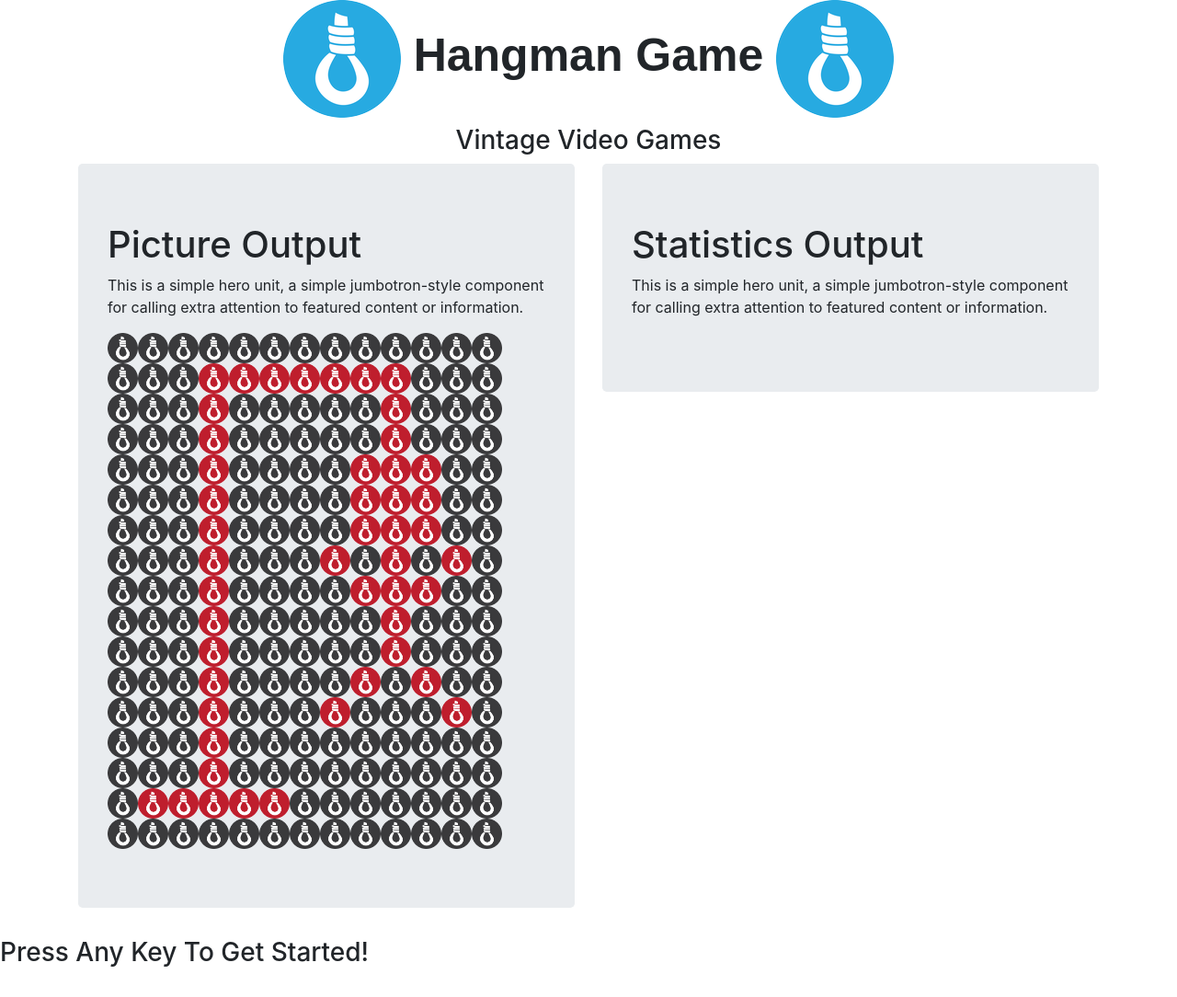
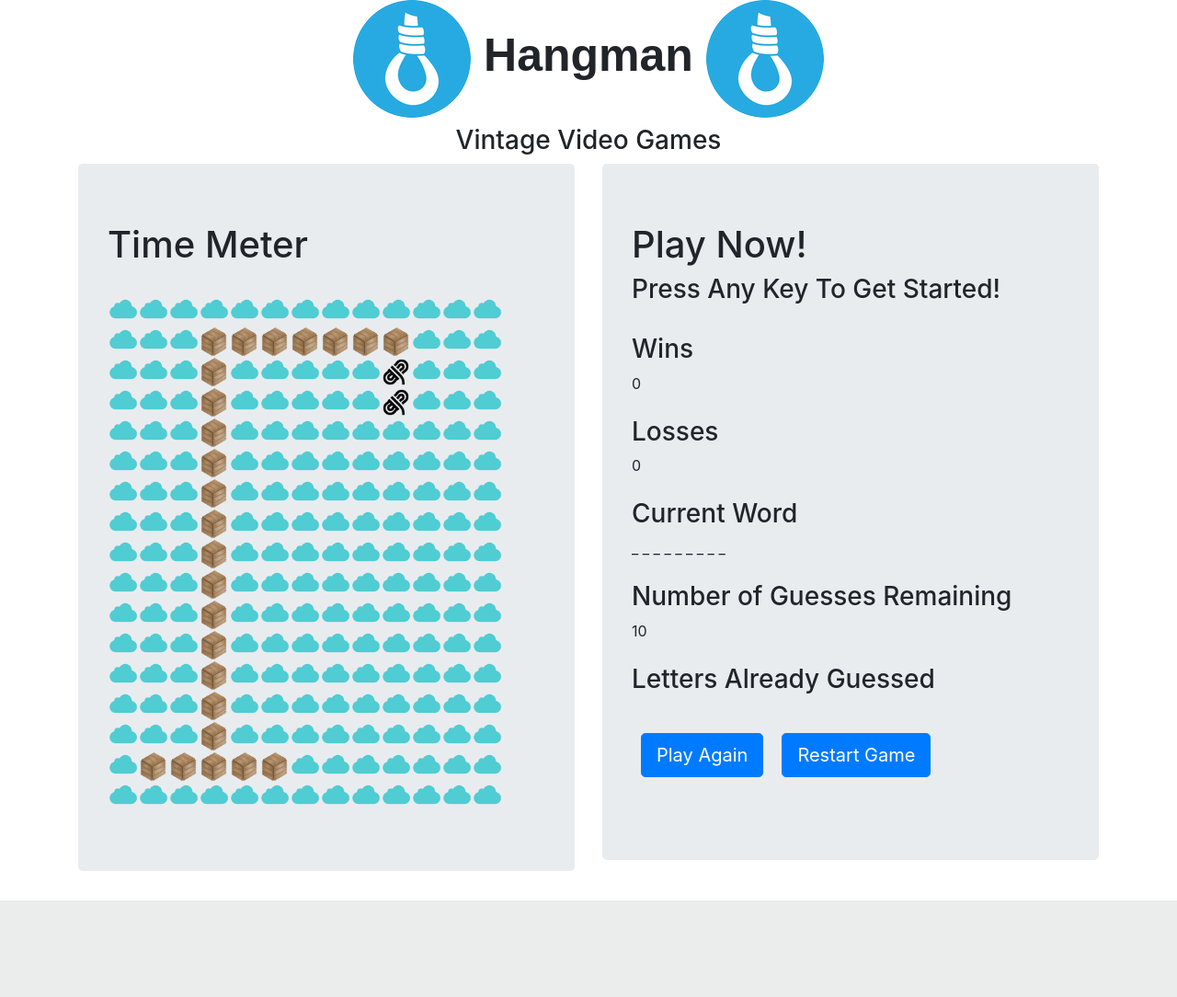
Before and after one commit to joeida/Hangman, a PHP site: page / in a window 1280 px wide. Shown: the top 1084 px of the page at 92% size. After the commit the page ends 979 px from the top, so only its background shows below. Run offline with PHP 8.4, Linux system fonts and the light colour scheme; some libraries are stand-ins or nearby versions; some web fonts are replaced.

Commit message:
added images to assets

```diff
--- a/assets/css/style.css
+++ b/assets/css/style.css
@@ -15,3 +15,15 @@
   height: 33px;
   width: 33px;
 }
+#play-again,
+#restart-game {
+  margin: 10px;
+}
+#winPhoto img {
+  height: 200px;
+  width: 200px;
+}
+#lossPhoto img {
+  height: 200px;
+  width: 200px;
+}
--- a/index.html
+++ b/index.html
@@ -24,7 +24,7 @@
         <div class="row">
             <div class="col-sm-12">
                 <div class="page-header">
-                    <h1><img src="assets/images/Hangman-Game.png" alt="hangman-image"> Hangman Game <img src="assets/images/Hangman-Game.png" alt="hangman-image"></h1>
+                    <h1><img src="assets/images/Hangman-Game.png" alt="hangman-image"> Hangman <img src="assets/images/Hangman-Game.png" alt="hangman-image"></h1>
                     <h3>Vintage Video Games</h3>
                 </div>
             </div>
@@ -35,108 +35,101 @@
         <div class="row">
             <div class="col-sm-6">
                 <div class="jumbotron">
-                  <h1>Picture Output</h1>
-                  <p>This is a simple hero unit, a simple jumbotron-style component for calling extra attention to featured content or information.</p>
+                  <h1>Time Meter</h1>
+                  <br>
                   <div class="row">
                       <div class="col-sm-12">
-                          <img src="assets/images/Hangman-Game-grey.png"><img src="assets/images/Hangman-Game-grey.png"><img src="assets/images/Hangman-Game-grey.png"><img src="assets/images/Hangman-Game-grey.png"><img src="assets/images/Hangman-Game-grey.png"><img src="assets/images/Hangman-Game-grey.png"><img src="assets/images/Hangman-Game-grey.png"><img src="assets/images/Hangman-Game-grey.png"><img src="assets/images/Hangman-Game-grey.png"><img src="assets/images/Hangman-Game-grey.png"><img src="assets/images/Hangman-Game-grey.png"><img src="assets/images/Hangman-Game-grey.png"><img src="assets/images/Hangman-Game-grey.png">
+                          <img src="assets/images/cloud.png"><img src="assets/images/cloud.png"><img src="assets/images/cloud.png"><img src="assets/images/cloud.png"><img src="assets/images/cloud.png"><img src="assets/images/cloud.png"><img src="assets/images/cloud.png"><img src="assets/images/cloud.png"><img src="assets/images/cloud.png"><img src="assets/images/cloud.png"><img src="assets/images/cloud.png"><img src="assets/images/cloud.png"><img src="assets/images/cloud.png">
+                      </div>
+                      <div id="winPhoto" style="display:none;"></div>
+                      <div id="lossPhoto" style="display:none;"></div>
+                  </div>
+                  <div class="row">
+                      <div class="col-sm-12">
+                          <img src="assets/images/cloud.png"><img src="assets/images/cloud.png"><img src="assets/images/cloud.png"><img src="assets/images/wood.png"><img src="assets/images/wood.png"><img src="assets/images/wood.png"><img src="assets/images/wood.png"><img src="assets/images/wood.png"><img src="assets/images/wood.png"><img src="assets/images/wood.png"><img src="assets/images/cloud.png"><img src="assets/images/cloud.png"><img src="assets/images/cloud.png">
                       </div>
                   </div>
                   <div class="row">
                       <div class="col-sm-12">
-                          <img src="assets/images/Hangman-Game-grey.png"><img src="assets/images/Hangman-Game-grey.png"><img src="assets/images/Hangman-Game-grey.png"><img src="assets/images/Hangman-Game-red.png"><img src="assets/images/Hangman-Game-red.png"><img src="assets/images/Hangman-Game-red.png"><img src="assets/images/Hangman-Game-red.png"><img src="assets/images/Hangman-Game-red.png"><img src="assets/images/Hangman-Game-red.png"><img src="assets/images/Hangman-Game-red.png"><img src="assets/images/Hangman-Game-grey.png"><img src="assets/images/Hangman-Game-grey.png"><img src="assets/images/Hangman-Game-grey.png">
+                          <img src="assets/images/cloud.png"><img src="assets/images/cloud.png"><img src="assets/images/cloud.png"><img src="assets/images/wood.png"><img src="assets/images/cloud.png"><img src="assets/images/cloud.png"><img src="assets/images/cloud.png"><img src="assets/images/cloud.png"><img src="assets/images/cloud.png"><img src="assets/images/rope.png"><img src="assets/images/cloud.png"><img src="assets/images/cloud.png"><img src="assets/images/cloud.png">
                       </div>
                   </div>
                   <div class="row">
                       <div class="col-sm-12">
-                          <img src="assets/images/Hangman-Game-grey.png"><img src="assets/images/Hangman-Game-grey.png"><img src="assets/images/Hangman-Game-grey.png"><img src="assets/images/Hangman-Game-red.png"><img src="assets/images/Hangman-Game-grey.png"><img src="assets/images/Hangman-Game-grey.png"><img src="assets/images/Hangman-Game-grey.png"><img src="assets/images/Hangman-Game-grey.png"><img src="assets/images/Hangman-Game-grey.png"><img src="assets/images/Hangman-Game-red.png"><img src="assets/images/Hangman-Game-grey.png"><img src="assets/images/Hangman-Game-grey.png"><img src="assets/images/Hangman-Game-grey.png">
+                          <img src="assets/images/cloud.png"><img src="assets/images/cloud.png"><img src="assets/images/cloud.png"><img src="assets/images/wood.png"><img src="assets/images/cloud.png"><img src="assets/images/cloud.png"><img src="assets/images/cloud.png"><img src="assets/images/cloud.png"><img src="assets/images/cloud.png"><img src="assets/images/rope.png"><img src="assets/images/cloud.png"><img src="assets/images/cloud.png"><img src="assets/images/cloud.png">
                       </div>
                   </div>
                   <div class="row">
                       <div class="col-sm-12">
-                          <img src="assets/images/Hangman-Game-grey.png"><img src="assets/images/Hangman-Game-grey.png"><img src="assets/images/Hangman-Game-grey.png"><img src="assets/images/Hangman-Game-red.png"><img src="assets/images/Hangman-Game-grey.png"><img src="assets/images/Hangman-Game-grey.png"><img src="assets/images/Hangman-Game-grey.png"><img src="assets/images/Hangman-Game-grey.png"><img src="assets/images/Hangman-Game-grey.png"><img src="assets/images/Hangman-Game-red.png"><img src="assets/images/Hangman-Game-grey.png"><img src="assets/images/Hangman-Game-grey.png"><img src="assets/images/Hangman-Game-grey.png">
+                          <img src="assets/images/cloud.png"><img src="assets/images/cloud.png"><img src="assets/images/cloud.png"><img src="assets/images/wood.png"><img src="assets/images/cloud.png"><img src="assets/images/cloud.png"><img src="assets/images/cloud.png"><img src="assets/images/cloud.png"><img src="assets/images/cloud.png" class="default active1"><img src="assets/images/cloud.png" class="default active1"><img src="assets/images/cloud.png" class="default active1"><img src="assets/images/cloud.png"><img src="assets/images/cloud.png">
                       </div>
                   </div>
                   <div class="row">
                       <div class="col-sm-12">
-                          <img src="assets/images/Hangman-Game-grey.png"><img src="assets/images/Hangman-Game-grey.png"><img src="assets/images/Hangman-Game-grey.png"><img src="assets/images/Hangman-Game-red.png"><img src="assets/images/Hangman-Game-grey.png"><img src="assets/images/Hangman-Game-grey.png"><img src="assets/images/Hangman-Game-grey.png"><img src="assets/images/Hangman-Game-grey.png"><img src="assets/images/Hangman-Game-red.png"><img src="assets/images/Hangman-Game-red.png"><img src="assets/images/Hangman-Game-red.png"><img src="assets/images/Hangman-Game-grey.png"><img src="assets/images/Hangman-Game-grey.png">
+                          <img src="assets/images/cloud.png"><img src="assets/images/cloud.png"><img src="assets/images/cloud.png"><img src="assets/images/wood.png"><img src="assets/images/cloud.png"><img src="assets/images/cloud.png"><img src="assets/images/cloud.png"><img src="assets/images/cloud.png"><img src="assets/images/cloud.png" class="default active2"><img src="assets/images/cloud.png" class="default active2"><img src="assets/images/cloud.png" class="default active2"><img src="assets/images/cloud.png"><img src="assets/images/cloud.png">
                       </div>
                   </div>
                   <div class="row">
                       <div class="col-sm-12">
-                          <img src="assets/images/Hangman-Game-grey.png"><img src="assets/images/Hangman-Game-grey.png"><img src="assets/images/Hangman-Game-grey.png"><img src="assets/images/Hangman-Game-red.png"><img src="assets/images/Hangman-Game-grey.png"><img src="assets/images/Hangman-Game-grey.png"><img src="assets/images/Hangman-Game-grey.png"><img src="assets/images/Hangman-Game-grey.png"><img src="assets/images/Hangman-Game-red.png"><img src="assets/images/Hangman-Game-red.png"><img src="assets/images/Hangman-Game-red.png"><img src="assets/images/Hangman-Game-grey.png"><img src="assets/images/Hangman-Game-grey.png">
+                          <img src="assets/images/cloud.png"><img src="assets/images/cloud.png"><img src="assets/images/cloud.png"><img src="assets/images/wood.png"><img src="assets/images/cloud.png"><img src="assets/images/cloud.png"><img src="assets/images/cloud.png"><img src="assets/images/cloud.png"><img src="assets/images/cloud.png" class="default active3"><img src="assets/images/cloud.png" class="default active3"><img src="assets/images/cloud.png" class="default active3"><img src="assets/images/cloud.png"><img src="assets/images/cloud.png">
                       </div>
                   </div>
                   <div class="row">
                       <div class="col-sm-12">
-                          <img src="assets/images/Hangman-Game-grey.png"><img src="assets/images/Hangman-Game-grey.png"><img src="assets/images/Hangman-Game-grey.png"><img src="assets/images/Hangman-Game-red.png"><img src="assets/images/Hangman-Game-grey.png"><img src="assets/images/Hangman-Game-grey.png"><img src="assets/images/Hangman-Game-grey.png"><img src="assets/images/Hangman-Game-grey.png"><img src="assets/images/Hangman-Game-red.png"><img src="assets/images/Hangman-Game-red.png"><img src="assets/images/Hangman-Game-red.png"><img src="assets/images/Hangman-Game-grey.png"><img src="assets/images/Hangman-Game-grey.png">
+                          <img src="assets/images/cloud.png"><img src="assets/images/cloud.png"><img src="assets/images/cloud.png"><img src="assets/images/wood.png"><img src="assets/images/cloud.png"><img src="assets/images/cloud.png"><img src="assets/images/cloud.png"><img src="assets/images/cloud.png" class="default active4"><img src="assets/images/cloud.png"><img src="assets/images/cloud.png" class="default active4"><img src="assets/images/cloud.png"><img src="assets/images/cloud.png" class="default active4"><img src="assets/images/cloud.png">
                       </div>
                   </div>
                   <div class="row">
                       <div class="col-sm-12">
-                          <img src="assets/images/Hangman-Game-grey.png"><img src="assets/images/Hangman-Game-grey.png"><img src="assets/images/Hangman-Game-grey.png"><img src="assets/images/Hangman-Game-red.png"><img src="assets/images/Hangman-Game-grey.png"><img src="assets/images/Hangman-Game-grey.png"><img src="assets/images/Hangman-Game-grey.png"><img src="assets/images/Hangman-Game-red.png"><img src="assets/images/Hangman-Game-grey.png"><img src="assets/images/Hangman-Game-red.png"><img src="assets/images/Hangman-Game-grey.png"><img src="assets/images/Hangman-Game-red.png"><img src="assets/images/Hangman-Game-grey.png">
+                          <img src="assets/images/cloud.png"><img src="assets/images/cloud.png"><img src="assets/images/cloud.png"><img src="assets/images/wood.png"><img src="assets/images/cloud.png"><img src="assets/images/cloud.png"><img src="assets/images/cloud.png"><img src="assets/images/cloud.png"><img src="assets/images/cloud.png" class="default active5"><img src="assets/images/cloud.png" class="default active5"><img src="assets/images/cloud.png" class="default active5"><img src="assets/images/cloud.png"><img src="assets/images/cloud.png">
                       </div>
                   </div>
                   <div class="row">
                       <div class="col-sm-12">
-                          <img src="assets/images/Hangman-Game-grey.png"><img src="assets/images/Hangman-Game-grey.png"><img src="assets/images/Hangman-Game-grey.png"><img src="assets/images/Hangman-Game-red.png"><img src="assets/images/Hangman-Game-grey.png"><img src="assets/images/Hangman-Game-grey.png"><img src="assets/images/Hangman-Game-grey.png"><img src="assets/images/Hangman-Game-grey.png"><img src="assets/images/Hangman-Game-red.png"><img src="assets/images/Hangman-Game-red.png"><img src="assets/images/Hangman-Game-red.png"><img src="assets/images/Hangman-Game-grey.png"><img src="assets/images/Hangman-Game-grey.png">
+                          <img src="assets/images/cloud.png"><img src="assets/images/cloud.png"><img src="assets/images/cloud.png"><img src="assets/images/wood.png"><img src="assets/images/cloud.png"><img src="assets/images/cloud.png"><img src="assets/images/cloud.png"><img src="assets/images/cloud.png"><img src="assets/images/cloud.png"><img src="assets/images/cloud.png" class="default active6"><img src="assets/images/cloud.png"><img src="assets/images/cloud.png"><img src="assets/images/cloud.png">
                       </div>
                   </div>
                   <div class="row">
                       <div class="col-sm-12">
-                          <img src="assets/images/Hangman-Game-grey.png"><img src="assets/images/Hangman-Game-grey.png"><img src="assets/images/Hangman-Game-grey.png"><img src="assets/images/Hangman-Game-red.png"><img src="assets/images/Hangman-Game-grey.png"><img src="assets/images/Hangman-Game-grey.png"><img src="assets/images/Hangman-Game-grey.png"><img src="assets/images/Hangman-Game-grey.png"><img src="assets/images/Hangman-Game-grey.png"><img src="assets/images/Hangman-Game-red.png"><img src="assets/images/Hangman-Game-grey.png"><img src="assets/images/Hangman-Game-grey.png"><img src="assets/images/Hangman-Game-grey.png">
+                          <img src="assets/images/cloud.png"><img src="assets/images/cloud.png"><img src="assets/images/cloud.png"><img src="assets/images/wood.png"><img src="assets/images/cloud.png"><img src="assets/images/cloud.png"><img src="assets/images/cloud.png"><img src="assets/images/cloud.png"><img src="assets/images/cloud.png"><img src="assets/images/cloud.png" class="default active7"><img src="assets/images/cloud.png"><img src="assets/images/cloud.png"><img src="assets/images/cloud.png">
                       </div>
                   </div>
                   <div class="row">
                       <div class="col-sm-12">
-                          <img src="assets/images/Hangman-Game-grey.png"><img src="assets/images/Hangman-Game-grey.png"><img src="assets/images/Hangman-Game-grey.png"><img src="assets/images/Hangman-Game-red.png"><img src="assets/images/Hangman-Game-grey.png"><img src="assets/images/Hangman-Game-grey.png"><img src="assets/images/Hangman-Game-grey.png"><img src="assets/images/Hangman-Game-grey.png"><img src="assets/images/Hangman-Game-grey.png"><img src="assets/images/Hangman-Game-red.png"><img src="assets/images/Hangman-Game-grey.png"><img src="assets/images/Hangman-Game-grey.png"><img src="assets/images/Hangman-Game-grey.png">
+                          <img src="assets/images/cloud.png"><img src="assets/images/cloud.png"><img src="assets/images/cloud.png"><img src="assets/images/wood.png"><img src="assets/images/cloud.png"><img src="assets/images/cloud.png"><img src="assets/images/cloud.png"><img src="assets/images/cloud.png"><img src="assets/images/cloud.png" class="default active8"><img src="assets/images/cloud.png"><img src="assets/images/cloud.png" class="default active8"><img src="assets/images/cloud.png"><img src="assets/images/cloud.png">
                       </div>
                   </div>
                   <div class="row">
                       <div class="col-sm-12">
-                          <img src="assets/images/Hangman-Game-grey.png"><img src="assets/images/Hangman-Game-grey.png"><img src="assets/images/Hangman-Game-grey.png"><img src="assets/images/Hangman-Game-red.png"><img src="assets/images/Hangman-Game-grey.png"><img src="assets/images/Hangman-Game-grey.png"><img src="assets/images/Hangman-Game-grey.png"><img src="assets/images/Hangman-Game-grey.png"><img src="assets/images/Hangman-Game-red.png"><img src="assets/images/Hangman-Game-grey.png"><img src="assets/images/Hangman-Game-red.png"><img src="assets/images/Hangman-Game-grey.png"><img src="assets/images/Hangman-Game-grey.png">
+                          <img src="assets/images/cloud.png"><img src="assets/images/cloud.png"><img src="assets/images/cloud.png"><img src="assets/images/wood.png"><img src="assets/images/cloud.png"><img src="assets/images/cloud.png"><img src="assets/images/cloud.png"><img src="assets/images/cloud.png" class="default active9"><img src="assets/images/cloud.png"><img src="assets/images/cloud.png"><img src="assets/images/cloud.png"><img src="assets/images/cloud.png" class="default active9"><img src="assets/images/cloud.png">
                       </div>
                   </div>
                   <div class="row">
                       <div class="col-sm-12">
-                          <img src="assets/images/Hangman-Game-grey.png"><img src="assets/images/Hangman-Game-grey.png"><img src="assets/images/Hangman-Game-grey.png"><img src="assets/images/Hangman-Game-red.png"><img src="assets/images/Hangman-Game-grey.png"><img src="assets/images/Hangman-Game-grey.png"><img src="assets/images/Hangman-Game-grey.png"><img src="assets/images/Hangman-Game-red.png"><img src="assets/images/Hangman-Game-grey.png"><img src="assets/images/Hangman-Game-grey.png"><img src="assets/images/Hangman-Game-grey.png"><img src="assets/images/Hangman-Game-red.png"><img src="assets/images/Hangman-Game-grey.png">
+                          <img src="assets/images/cloud.png"><img src="assets/images/cloud.png"><img src="assets/images/cloud.png"><img src="assets/images/wood.png"><img src="assets/images/cloud.png"><img src="assets/images/cloud.png"><img src="assets/images/cloud.png"><img src="assets/images/cloud.png"><img src="assets/images/cloud.png"><img src="assets/images/cloud.png"><img src="assets/images/cloud.png"><img src="assets/images/cloud.png"><img src="assets/images/cloud.png">
                       </div>
                   </div>
                   <div class="row">
                       <div class="col-sm-12">
-                          <img src="assets/images/Hangman-Game-grey.png"><img src="assets/images/Hangman-Game-grey.png"><img src="assets/images/Hangman-Game-grey.png"><img src="assets/images/Hangman-Game-red.png"><img src="assets/images/Hangman-Game-grey.png"><img src="assets/images/Hangman-Game-grey.png"><img src="assets/images/Hangman-Game-grey.png"><img src="assets/images/Hangman-Game-grey.png"><img src="assets/images/Hangman-Game-grey.png"><img src="assets/images/Hangman-Game-grey.png"><img src="assets/images/Hangman-Game-grey.png"><img src="assets/images/Hangman-Game-grey.png"><img src="assets/images/Hangman-Game-grey.png">
+                          <img src="assets/images/cloud.png"><img src="assets/images/cloud.png"><img src="assets/images/cloud.png"><img src="assets/images/wood.png"><img src="assets/images/cloud.png"><img src="assets/images/cloud.png"><img src="assets/images/cloud.png"><img src="assets/images/cloud.png"><img src="assets/images/cloud.png"><img src="assets/images/cloud.png"><img src="assets/images/cloud.png"><img src="assets/images/cloud.png"><img src="assets/images/cloud.png">
                       </div>
                   </div>
                   <div class="row">
                       <div class="col-sm-12">
-                          <img src="assets/images/Hangman-Game-grey.png"><img src="assets/images/Hangman-Game-grey.png"><img src="assets/images/Hangman-Game-grey.png"><img src="assets/images/Hangman-Game-red.png"><img src="assets/images/Hangman-Game-grey.png"><img src="assets/images/Hangman-Game-grey.png"><img src="assets/images/Hangman-Game-grey.png"><img src="assets/images/Hangman-Game-grey.png"><img src="assets/images/Hangman-Game-grey.png"><img src="assets/images/Hangman-Game-grey.png"><img src="assets/images/Hangman-Game-grey.png"><img src="assets/images/Hangman-Game-grey.png"><img src="assets/images/Hangman-Game-grey.png">
+                        <img src="assets/images/cloud.png"><img src="assets/images/wood.png"><img src="assets/images/wood.png"><img src="assets/images/wood.png"><img src="assets/images/wood.png"><img src="assets/images/wood.png"><img src="assets/images/cloud.png"><img src="assets/images/cloud.png"><img src="assets/images/cloud.png"><img src="assets/images/cloud.png"><img src="assets/images/cloud.png"><img src="assets/images/cloud.png"><img src="assets/images/cloud.png">
                       </div>
                   </div>
                   <div class="row">
                       <div class="col-sm-12">
-                        <img src="assets/images/Hangman-Game-grey.png"><img src="assets/images/Hangman-Game-red.png"><img src="assets/images/Hangman-Game-red.png"><img src="assets/images/Hangman-Game-red.png"><img src="assets/images/Hangman-Game-red.png"><img src="assets/images/Hangman-Game-red.png"><img src="assets/images/Hangman-Game-grey.png"><img src="assets/images/Hangman-Game-grey.png"><img src="assets/images/Hangman-Game-grey.png"><img src="assets/images/Hangman-Game-grey.png"><img src="assets/images/Hangman-Game-grey.png"><img src="assets/images/Hangman-Game-grey.png"><img src="assets/images/Hangman-Game-grey.png">
+                        <img src="assets/images/cloud.png"><img src="assets/images/cloud.png"><img src="assets/images/cloud.png"><img src="assets/images/cloud.png"><img src="assets/images/cloud.png"><img src="assets/images/cloud.png"><img src="assets/images/cloud.png"><img src="assets/images/cloud.png"><img src="assets/images/cloud.png"><img src="assets/images/cloud.png"><img src="assets/images/cloud.png"><img src="assets/images/cloud.png"><img src="assets/images/cloud.png">
                       </div>
                   </div>
-                  <div class="row">
-                      <div class="col-sm-12">
-                        <img src="assets/images/Hangman-Game-grey.png"><img src="assets/images/Hangman-Game-grey.png"><img src="assets/images/Hangman-Game-grey.png"><img src="assets/images/Hangman-Game-grey.png"><img src="assets/images/Hangman-Game-grey.png"><img src="assets/images/Hangman-Game-grey.png"><img src="assets/images/Hangman-Game-grey.png"><img src="assets/images/Hangman-Game-grey.png"><img src="assets/images/Hangman-Game-grey.png"><img src="assets/images/Hangman-Game-grey.png"><img src="assets/images/Hangman-Game-grey.png"><img src="assets/images/Hangman-Game-grey.png"><img src="assets/images/Hangman-Game-grey.png">
-                      </div>
-                  </div>
-                  <!-- <p><a class="btn btn-primary btn-lg">Learn more</a></p> -->
+                  <div id="fail-message"></div>
                 </div>
             </div>
             <div class="col-sm-6">
                 <div class="jumbotron">
-                  <h1>Statistics Output</h1>
-                  <p>This is a simple hero unit, a simple jumbotron-style component for calling extra attention to featured content or information.</p>
-                  <!-- <p><a class="btn btn-primary btn-lg">Learn more</a></p> -->
-                </div>
-            </div>
-        </div>
-    </div>
-
-    <div id="winningTextOutput"></div>
-
+                  <h1>Play Now!</h1>
                   <h3>Press Any Key To Get Started!</h3>
                   <br>
                   <h3>Wins</h3>
@@ -153,6 +146,14 @@
                   <br>
                   <h3>Letters Already Guessed</h3>
                   <div id="lettersGuessedOutput"></div>
+                  <br>
+                  <p><a class="btn btn-primary btn-lg" id="play-again">Play Again</a><a class="btn btn-primary btn-lg" id="restart-game">Restart Game</a></p>
+                </div>
+            </div>
+        </div>
+    </div>
+
+    <div id="winningTextOutput"></div>
 
     <!-- Bootstrap Javascript -->
     <script src="https://ajax.googleapis.com/ajax/libs/jquery/1.11.3/jquery.min.js"></script>
```
Also changed, not shown: assets/javascript/game.js (+81 -13 lines), assets/images/centipede.jpg (added), assets/images/cloud.png (added), assets/images/frogger.jpg (added), assets/images/galaga.jpg (added), assets/images/kong.jpg (added), assets/images/mario.png (added), assets/images/pacman.jpg (added), assets/images/rope.png (added), assets/images/space.jpg (added), assets/images/tetris.jpg (added), assets/images/video-game.png (deleted), assets/images/video-game2.png (deleted), assets/images/video-game3.png (deleted), 3 more files. Lines whose indentation alone changed are shown as unchanged.
